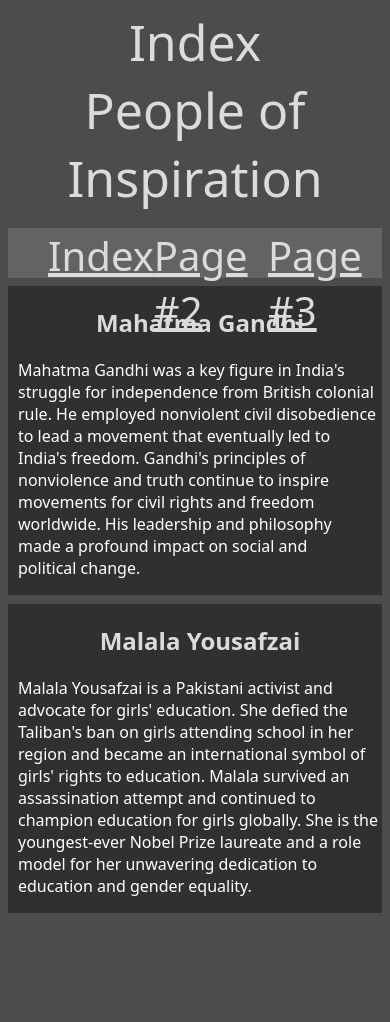
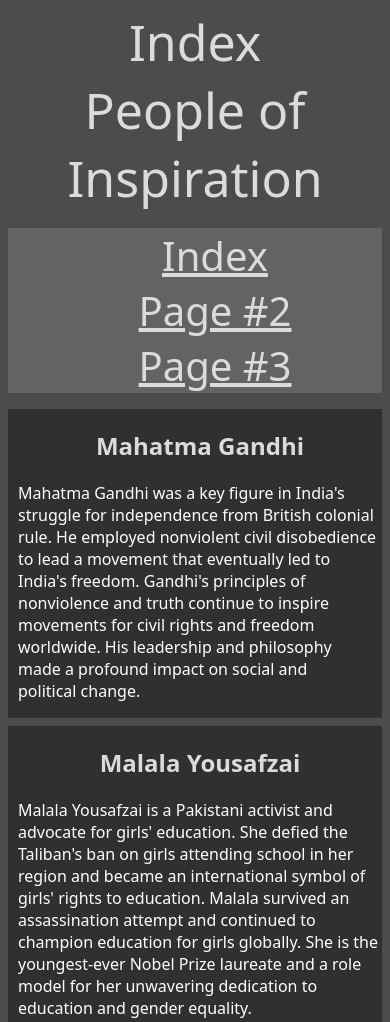
Before and after one commit to LukeIDontThink/WD-U3-P1, a plain HTML site: page index.html in a window 390 px wide. Shown: the top 1022 px of the page. Before the commit the page ends 921 px from the top, so only its background shows below. Drawn offline with Linux system fonts and the light colour scheme.

Commit message:
Css file updates

```diff
--- a/css/generic.css
+++ b/css/generic.css
@@ -58,9 +58,14 @@ a:visited {
 	color: #9085f2;
 }
 
-@media (max-width: 343px) {
+ul li {
+	padding: auto;
+}
+
+@media (max-width: 450px) {
 	nav {
 		height: auto;
+		text-align: center;
 	}
 
 	ul {
```
